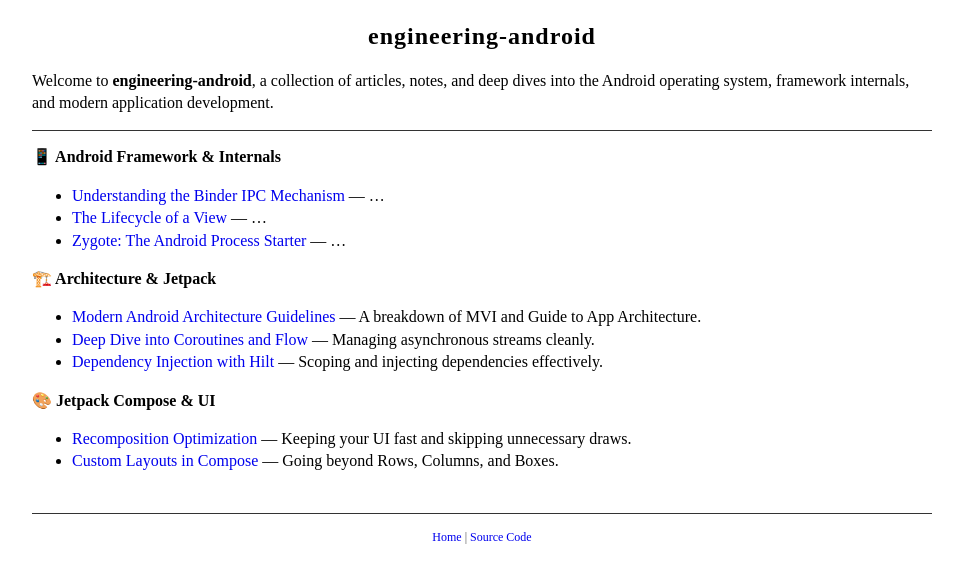
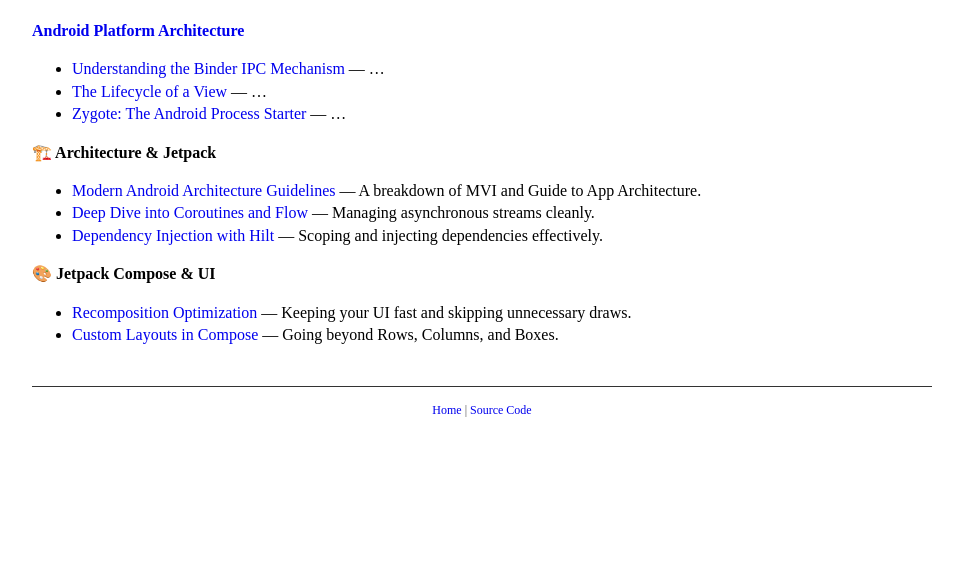
Before and after one commit to michaelrobertobrien/engineering-android, a Jekyll site: the page built from index.md, in a window 1280 px wide. Shown: the top 583 px of the page, without its empty margins (158-1121 px from the left). Built offline with Jekyll 4.4.1, drawn with Linux system fonts in a browser that asks for light colours.

Commit message:
Update index.md

```diff
--- a/index.md
+++ b/index.md
@@ -1,15 +1,9 @@
 ---
 layout: default
-title: AndroidPages Index
+title: engineering-android Index
 ---
 
-# engineering-android
-
-Welcome to **engineering-android**, a collection of articles, notes, and deep dives into the Android operating system, framework internals, and modern application development.
-
----
-
-### 📱 Android Framework & Internals
+### [Android Platform Architecture](platform/architecture)
 * [Understanding the Binder IPC Mechanism](framework/binder-ipc) — ...
 * [The Lifecycle of a View](framework/view-lifecycle) — ...
 * [Zygote: The Android Process Starter](framework/zygote-process) — ...
```
